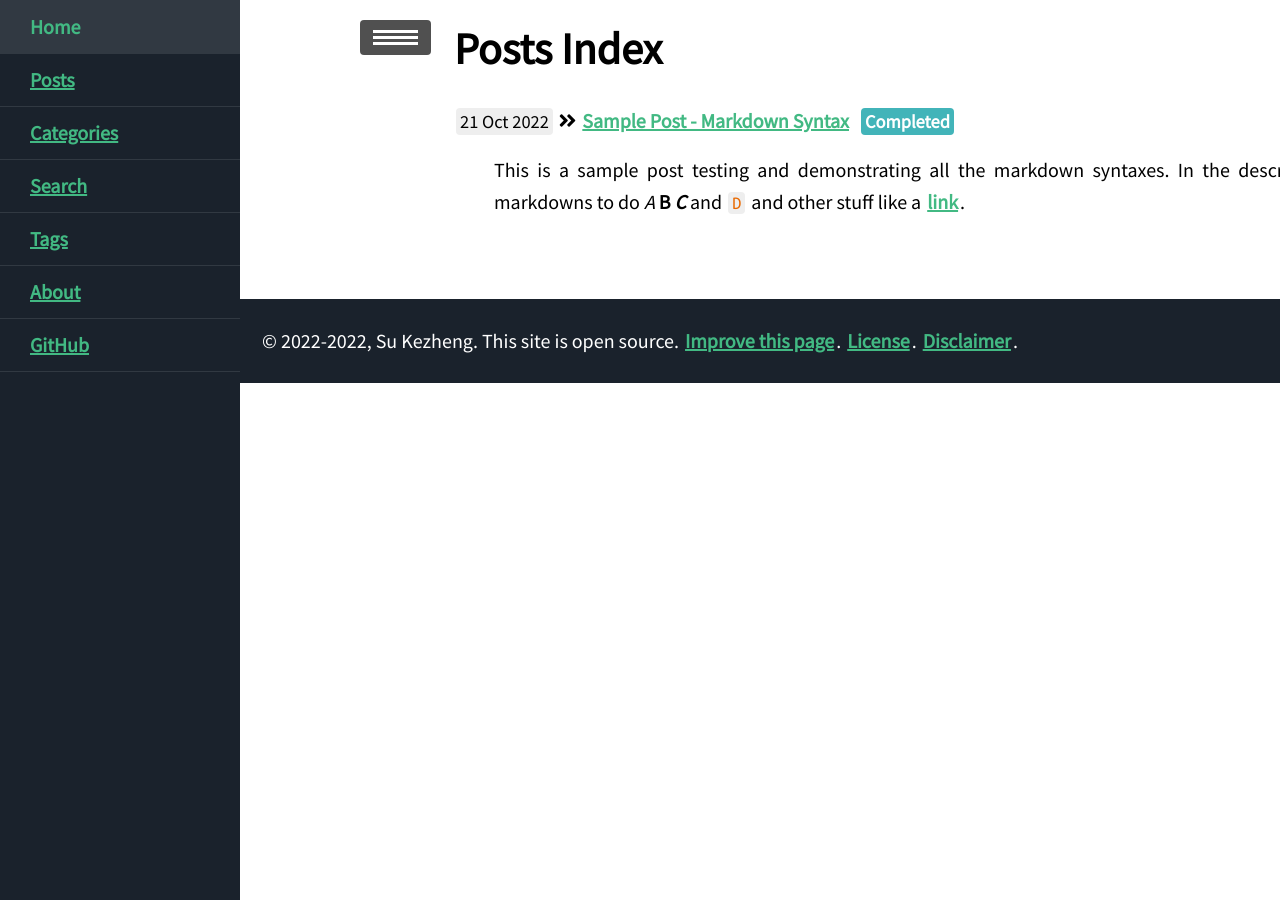
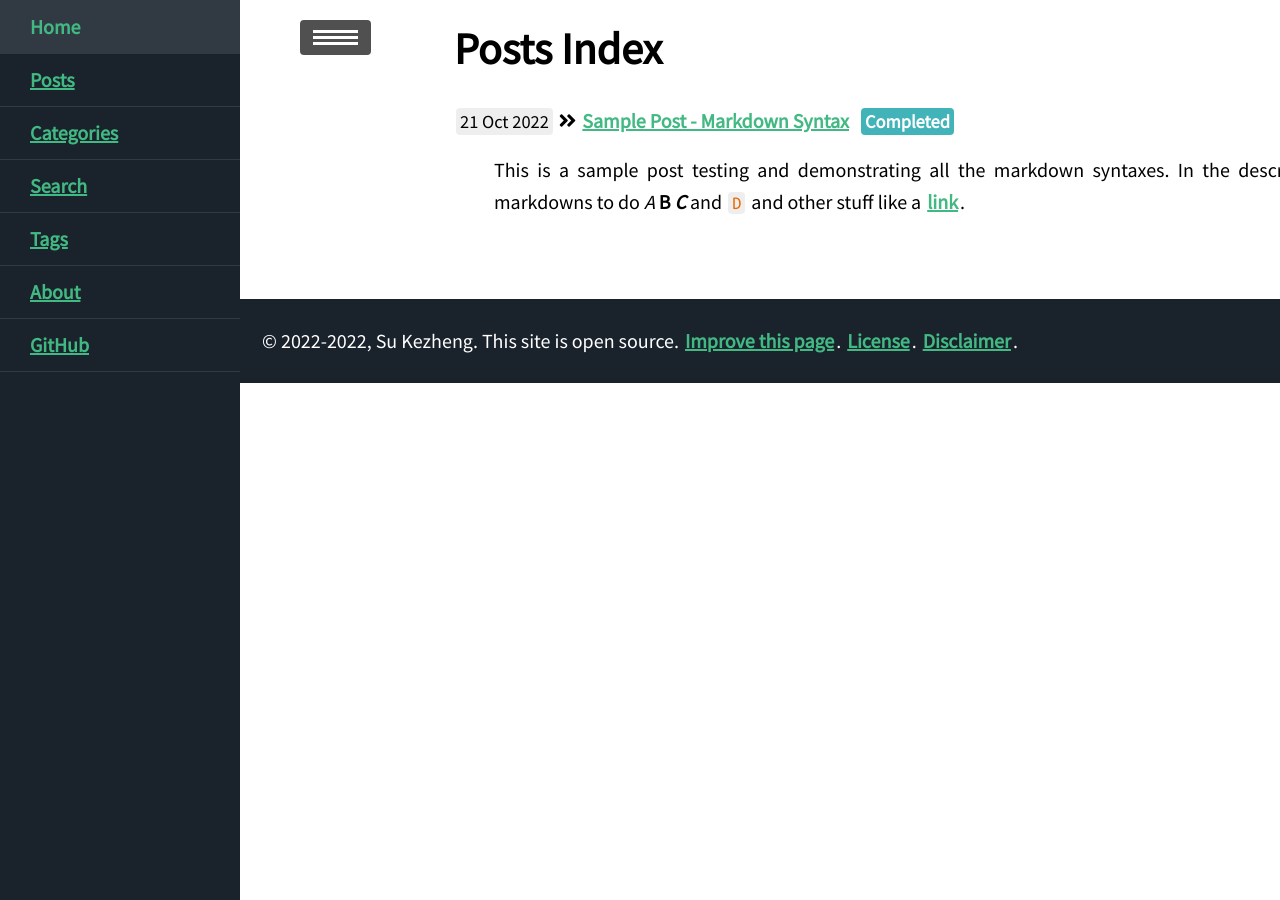
Before and after one commit to ssskz/ssskz.github.io, a Jekyll site: the page built from blog/index.html, in a window 1280 px wide. Built offline with Jekyll 4.4.1, drawn with Linux system fonts in a browser that asks for light colours; nearby versions of some CDN libraries.

Commit message:
Update displayindex.css

```diff
--- a/assets/css/displayindex.css
+++ b/assets/css/displayindex.css
@@ -154,7 +154,7 @@ a.sidebar-nav-item:focus {
 .sidebar-toggle {
   position: absolute;
   top:  1rem;
-  left: 1rem;
+  left: -2rem;
   display: block;
   width: 2rem;
   padding: .5rem .65rem;
```
